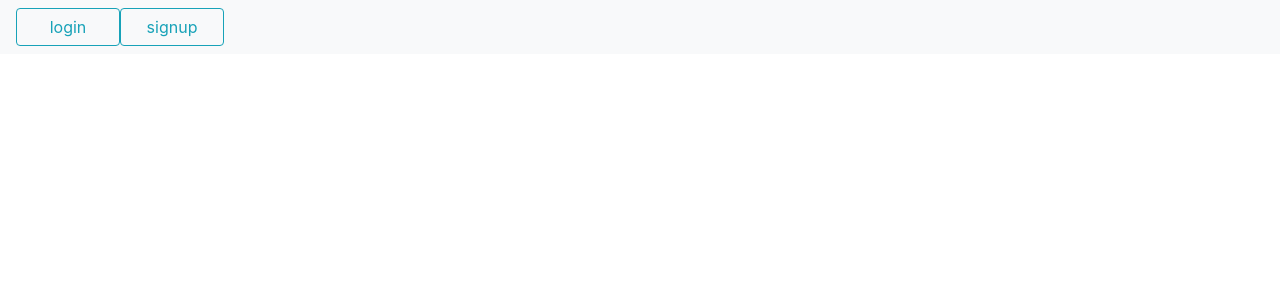
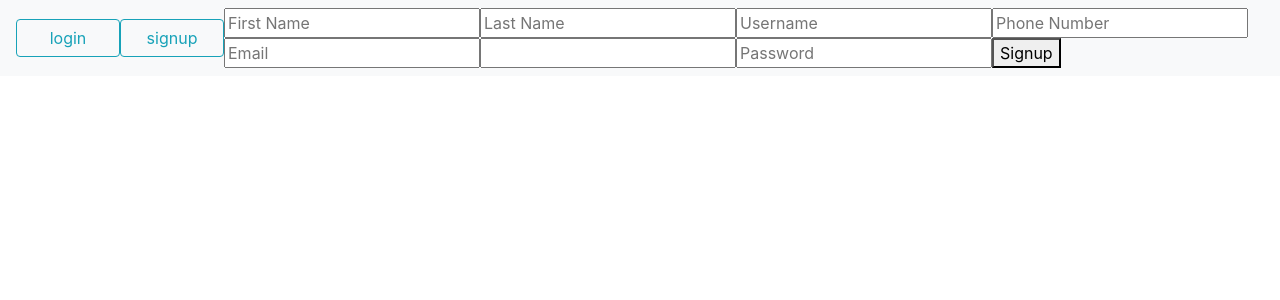
Before and after one commit to DonateAndShare/Donate-And-Share, a React (Create React App) app in the folder DnS/: page /signup in a window 1280 px wide. Shown: the top 300 px of the page. Built offline with nearby package versions, Linux system fonts and the light colour scheme.

Commit message:
asign inputs to the state

```diff
--- a/DnS/package.json
+++ b/DnS/package.json
@@ -5,6 +5,7 @@
   "dependencies": {
     "axios": "^0.19.0",
     "react": "^16.9.0",
+    "react-datepicker": "^2.9.4",
     "react-dom": "^16.9.0",
     "react-scripts": "3.1.1"
   },
--- a/DnS/src/components/Navbar.js
+++ b/DnS/src/components/Navbar.js
@@ -1,4 +1,5 @@
 import React, { Component } from 'react'
+import Signup from './Signup'
 export class Navbar extends Component {
 
 
@@ -10,7 +11,7 @@ export class Navbar extends Component {
 
                     <button className="btn btn-outline-info  col-12 col-lg-1 my-sm-0" type="button">login </button>
                     <button className="btn btn-outline-info  col-12 col-lg-1 my-sm-0" type="button">signup </button>
-
+                    <Signup />
                 </nav>
             </>
         );
--- a/DnS/src/components/Signup.js
+++ b/DnS/src/components/Signup.js
@@ -3,18 +3,42 @@ import DatePicker from "react-datepicker";
 import axios from 'axios'
 
 export default class Singup extends Component{
+  state = {
+    users: {
+      firstName: '',
+      lastName:'',
+      username:'',
+      phone:'',
+      email:'',
+      // birthday: new Date(),
+      birthday:'',
+      password:'',
+    }
+  }
+
+  onChange = (e) => {
+    this.setState({ [e.target.name]: e.target.value })
+  }
+
+  handleChange = date => {
+    this.setState({
+      birthday: date
+    });
+  };
+
   render(){
       return(
           <>
             <form>
-                <input name ='firstName' placeholder='First Name' type='text' ></input>
-                <input name ='lastName' placeholder='Last Name' type='text' ></input>
-                <input name ='username' placeholder='Username' type='text' ></input>
-                <input name ='phone' placeholder='Phone Number' type='number' ></input>
-                <input name ='email' placeholder='Email' type='email' ></input>
+              <input onChange={this.onChange} name ='firstName' placeholder='First Name' type='text' ></input>
+              <input onChange={this.onChange} name ='lastName' placeholder='Last Name' type='text' ></input>
+              <input onChange={this.onChange} name ='username' placeholder='Username' type='text' ></input>
+              <input onChange={this.onChange} name ='phone' placeholder='Phone Number' type='number' ></input>
+              <input onChange={this.onChange} name ='email' placeholder='Email' type='email' ></input>
               <DatePicker selected={this.state.birthday} onChange={this.handleChange} />
-                <input name ='password' placeholder='Password' type='password' ></input>
+              <input onChange={this.onChange} name ='password' placeholder='Password' type='password' ></input>
               <button type='submit'>Signup</button>
+              {console.log(this.state)}
             </form>
           </>
       )
--- a/package.json
+++ b/package.json
@@ -15,7 +15,8 @@
     "cors": "^2.8.5",
     "express": "^4.17.1",
     "mongoose": "^5.6.9",
-    "node": "^12.8.0"
+    "node": "^12.8.0",
+    "react-datepicker": "^2.9.4"
   },
   "devDependencies": {
     "nodemon": "^1.19.1"
```
Lines whose indentation alone changed are shown as unchanged.
